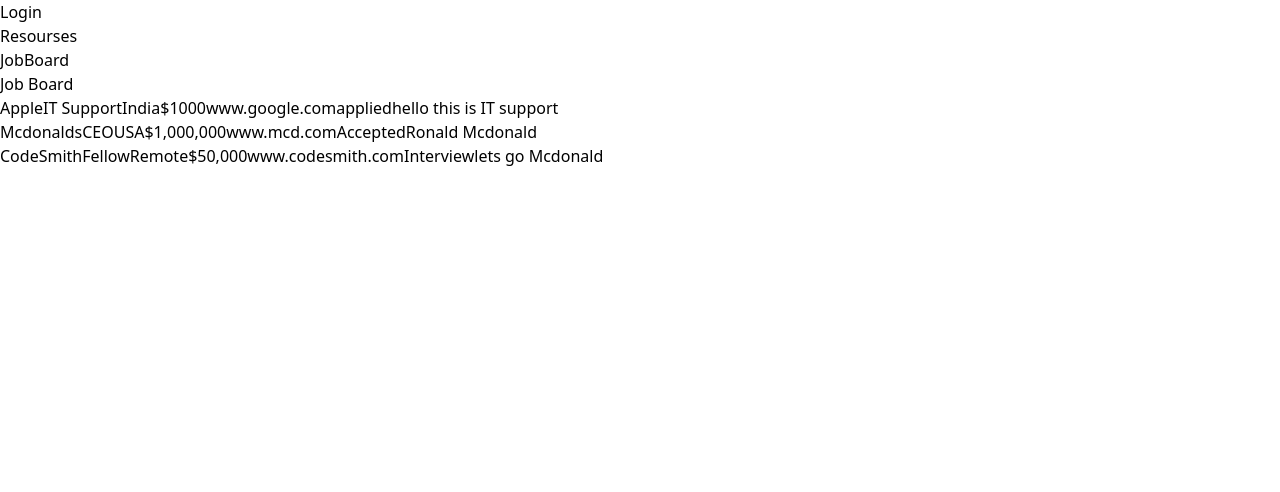
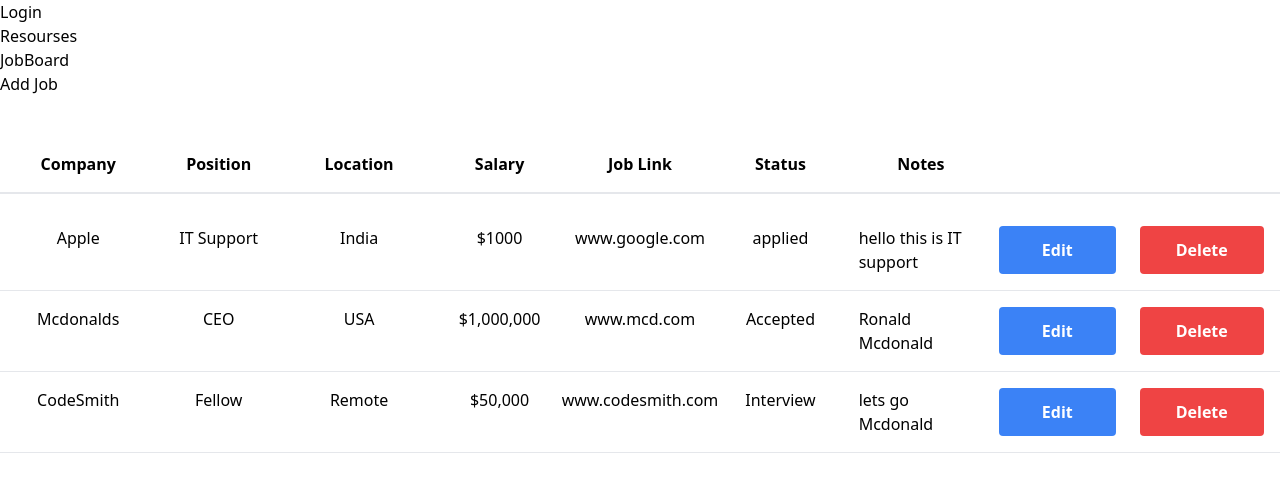
Before and after one commit to TeamTikiTaka/TikiTaka, a React app: page /jobboard in a window 1280 px wide. Shown: the top 492 px of the page. Built offline with nearby package versions, Linux system fonts and the light colour scheme.

Commit message:
added add job button, edit button, delete button

```diff
--- a/client/Components/Job.tsx
+++ b/client/Components/Job.tsx
@@ -1,22 +1,35 @@
 import React from "react";
-import {JobData} from '../../types/types';
+import { JobData } from '../../types/types';
 
-
-function Job( props: JobData) {
-
+function Job({job, setEditForm, setShowModal} : { job: JobData, setEditForm(value: JobData): void, setShowModal(value: boolean): void}) {
   return (
-    <>
-    <div className="flex flex-row">
-      <div>{props.company}</div>
-      <div>{props.position}</div>
-      <div>{props.location}</div>
-      <div>{props.salary}</div>
-      <div>{props.joblink}</div>
-      <div>{props.status}</div>
-      <div>{props.notes}</div>
+    <div className="grid grid-cols-9 gap-4 p-4 border-b">
+      <div className="flex justify-center">{job.company}</div>
+      <div className="flex justify-center">{job.position}</div>
+      <div className="flex justify-center">{job.location}</div>
+      <div className="flex justify-center">{job.salary}</div>
+      <div className="flex justify-center">
+        <a href={job.joblink} target="_blank" rel="noopener noreferrer">{job.joblink}</a>
+      </div>
+      <div className="flex justify-center">{job.status}</div>
+      <div className="flex justify-center">{job.notes}</div>
+      <button
+          className="bg-blue-500 hover:bg-blue-700 text-white font-bold py-1 px-2 rounded mr-2"
+          onClick={() => {
+            setEditForm(job)
+            setShowModal(true)
+          }}
+        >
+          Edit
+        </button>
+        <button
+          className="bg-red-500 hover:bg-red-700 text-white font-bold py-1 px-2 rounded"
+          onClick={() => setShowModal(true)}
+        >
+          Delete
+        </button>
     </div>
-    </>
-  )
+  );
 }
 
-export default Job
+export default Job;
--- /dev/null
+++ b/client/Components/NewJob.tsx
@@ -0,0 +1,143 @@
+import React, { useState } from "react";
+import { NewJobType } from '../../types/types';
+import { JobData } from '../../types/types';
+
+
+function NewJob({ setShowModal, setJobListChanged, initialData }: NewJobType) {
+
+  const emptyForm: JobData = {
+    company: initialData.company ? initialData.company : '',
+    position: initialData.position ? initialData.position : '',
+    location: initialData.location ? initialData.location : '',
+    salary: initialData.salary ? initialData.salary : '',
+    joblink: initialData.joblink ? initialData.joblink : '',
+    status: initialData.status ? initialData.status : '',
+    notes: initialData.notes ? initialData.notes : ''
+  }
+  const [formData, setFormData] = useState<JobData>(emptyForm);
+
+  function handleChange(event: React.ChangeEvent<HTMLInputElement | HTMLSelectElement>) {
+    const { name, value } = event.target;
+    setFormData((prevFormData) => ({ ...prevFormData, [name]: value }));
+  }
+
+
+  function handleSubmit(event: React.ChangeEvent<HTMLFormElement>) {
+    event.preventDefault();
+    //TODO: POST method to DB
+    setShowModal(false);
+    setJobListChanged(true);
+  }
+
+  return (
+    <div className="bg-gray-200 p-6 rounded-md">
+      <form onSubmit={handleSubmit} className="bg-white p-6 rounded-md shadow-md space-y-4">
+        <div>
+          <label htmlFor="company" className="block text-sm font-medium text-gray-700">Company Name</label>
+          <input
+            type="text"
+            id="company"
+            name="company"
+            value={formData.company}
+            onChange={handleChange}
+            placeholder='Codesmith'
+            className="mt-1 p-2 w-full border rounded-md"
+          />
+        </div>
+
+        <div>
+          <label htmlFor="position" className="block text-sm font-medium text-gray-700">Job Title</label>
+          <input
+            type="text"
+            id="position"
+            name="position"
+            value={formData.position}
+            onChange={handleChange}
+            placeholder='Software Engineer'
+            className="mt-1 p-2 w-full border rounded-md"
+          />
+        </div>
+
+        <div>
+          <label htmlFor="location" className="block text-sm font-medium text-gray-700">Location</label>
+          <input
+            type="text"
+            id="location"
+            name="location"
+            value={formData.location}
+            onChange={handleChange}
+            placeholder=''
+            className="mt-1 p-2 w-full border rounded-md"
+          />
+        </div>
+
+        <div>
+          <label htmlFor="salary" className="block text-sm font-medium text-gray-700">Salary</label>
+          <input
+            type="text"
+            id="salary"
+            name="salary"
+            value={formData.salary}
+            onChange={handleChange}
+            placeholder=''
+            className="mt-1 p-2 w-full border rounded-md"
+          />
+        </div>
+
+        <div>
+          <label htmlFor="joblink" className="block text-sm font-medium text-gray-700">Job Link</label>
+          <input
+            type="text"
+            id="joblink"
+            name="joblink"
+            value={formData.joblink}
+            onChange={handleChange}
+            placeholder=''
+            className="mt-1 p-2 w-full border rounded-md"
+          />
+        </div>
+
+        <div>
+          <label htmlFor="status" className="block text-sm font-medium text-gray-700">Status</label>
+          <select
+            id="status"
+            name="status"
+            value={formData.status}
+            onChange={handleChange}
+            className="mt-1 p-2 w-full border rounded-md"
+          >
+            <option value="Applied">Applied</option>
+            <option value="Interview In Progress">Interview In Progress</option>
+            <option value="Rejected">Rejected</option>
+            <option value="Offer">Job Offer</option>
+          </select>
+        </div>
+
+        <div>
+          <label htmlFor="notes" className="block text-sm font-medium text-gray-700">Notes</label>
+          <input
+            type="text"
+            id="notes"
+            name="notes"
+            value={formData.notes}
+            onChange={handleChange}
+            placeholder=''
+            className="mt-1 p-2 w-full border rounded-md"
+          />
+        </div>
+
+        <div className="flex justify-between items-center">
+          <button className="bg-blue-500 text-white px-4 py-2 rounded-md hover:bg-blue-600">
+            Submit
+          </button>
+          <button onClick={() => setShowModal(false)} className="bg-red-500 text-white px-4 py-2 rounded-md hover:bg-red-600">
+            x
+          </button>
+        </div>
+      </form>
+    </div>
+  )
+
+}
+
+export default NewJob
--- a/client/Pages/JobBoard.tsx
+++ b/client/Pages/JobBoard.tsx
@@ -1,60 +1,95 @@
-import React, {useEffect, useState} from "react";
-import {JobData} from '../../types/types';
+import React, { useEffect, useState } from "react";
+import { JobData } from '../../types/types';
 import Job from "../Components/Job";
+import NewJob from "../Components/NewJob";
 
 function JobBoard() {
 
   const [jobList, setJobList] = useState<JobData[]>([]);
+  const [showModal, setShowModal] = useState(false);
+  const [jobListChanged, setJobListChanged] = useState(true);
+  const emptyForm = { company: '', position: '', location: '', salary: '', joblink: '', status: '', notes: '' }
+  const [editForm, setEditForm] = useState<JobData>(emptyForm);
+
 
   useEffect(() => {
     //! Change this later. Dummy data for now
     const sampleData = [{
-      company:'Apple',
-      position:'IT Support',
-      location:'India',
-      salary:'$1000',
-      joblink:'www.google.com',
-      status:'applied',
-      notes:'hello this is IT support'
-    },{
-      company:'Mcdonalds',
-      position:'CEO',
-      location:'USA',
-      salary:'$1,000,000',
-      joblink:'www.mcd.com',
-      status:'Accepted',
-      notes:'Ronald Mcdonald'
-    },{
-      company:'CodeSmith',
-      position:'Fellow',
-      location:'Remote',
-      salary:'$50,000',
-      joblink:'www.codesmith.com',
-      status:'Interview',
-      notes:'lets go Mcdonald'
+      company: 'Apple',
+      position: 'IT Support',
+      location: 'India',
+      salary: '$1000',
+      joblink: 'www.google.com',
+      status: 'applied',
+      notes: 'hello this is IT support'
+    }, {
+      company: 'Mcdonalds',
+      position: 'CEO',
+      location: 'USA',
+      salary: '$1,000,000',
+      joblink: 'www.mcd.com',
+      status: 'Accepted',
+      notes: 'Ronald Mcdonald'
+    }, {
+      company: 'CodeSmith',
+      position: 'Fellow',
+      location: 'Remote',
+      salary: '$50,000',
+      joblink: 'www.codesmith.com',
+      status: 'Interview',
+      notes: 'lets go Mcdonald'
     }]
-    setJobList(sampleData)
+    setJobList(sampleData);
 
-  }, [])
+  }, [jobListChanged])
+
+
 
   //& Create headers
 
   return (
     <>
-    <div>Job Board</div>
-    <div>
-      {jobList ? jobList.map((job) => {
-        return <Job
-        key={job.company}
-        company={job.company}
-        position={job.position}
-        location={job.location}
-        salary={job.salary}
-        joblink={job.joblink}
-        status={job.status}
-        notes={job.notes} />;
-      }) : null}
-    </div>
+      <button onClick={() => {
+        setEditForm(emptyForm)
+        setShowModal(true)
+        }}>Add Job</button>
+      {showModal && (
+        <div className="fixed inset-0 flex items-center justify-center z-50">
+          <div className="absolute inset-0 bg-black opacity-50"></div>
+          <div className="bg-white p-6 rounded shadow-lg z-10 max-w-xl mx-auto">
+            <NewJob setShowModal={setShowModal} setJobListChanged={setJobListChanged} initialData={editForm} />
+          </div>
+        </div>
+      )}
+
+      <div className="container mx-auto mt-10">
+        <div className="grid grid-cols-9 gap-4 mb-4 p-4 border-b-2 text-center font-bold">
+          <span>Company</span>
+          <span>Position</span>
+          <span>Location</span>
+          <span>Salary</span>
+          <span>Job Link</span>
+          <span>Status</span>
+          <span>Notes</span>
+        </div>
+
+        {jobList ? jobList.map((job) => (
+          <Job
+            // key={job.company}
+            // company={job.company}
+            // position={job.position}
+            // location={job.location}
+            // salary={job.salary}
+            // joblink={job.joblink}
+            // status={job.status}
+            // notes={job.notes}
+            job={job}
+            setEditForm={setEditForm}
+            setShowModal={setShowModal}
+          />
+        )) : null}
+      </div>
+
     </>
   )
 }
--- a/types/types.ts
+++ b/types/types.ts
@@ -8,6 +8,12 @@
   notes: string;
 };
 
+export type NewJobType = {
+  setShowModal: (value: boolean) => void;
+  setJobListChanged: (value: boolean) => void;
+  initialData: JobData;
+};
+
 
 export interface ServerError {
   err:'400'
```
